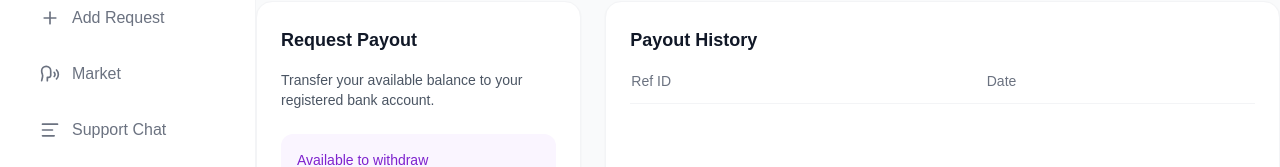
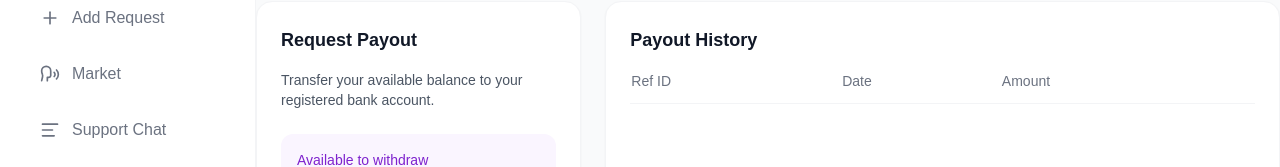
Before and after one commit to Abusadiq006/bridge-pay-dashboard, a React (Vite) app: page /dashboard/payouts in a window 1280 px wide. Shown: the part 270-437 px from the top of the page. Built offline with nearby package versions, Linux system fonts and the light colour scheme; a web font is replaced by a local one.

Commit message:
added amount

```diff
--- a/src/pages/CommAndPayouts.jsx
+++ b/src/pages/CommAndPayouts.jsx
@@ -77,6 +77,7 @@ const CommAndPayouts = () => {
                                         <tr className="text-left text-gray-500 border-b border-gray-100">
                                             <th className="pb-3 font-medium">Ref ID</th>
                                             <th className="pb-3 font-medium">Date</th>
+                                            <th className="pb-3 font-medium">Amount</th>
                                         </tr>
                                     </thead>
                                 </table>
```
